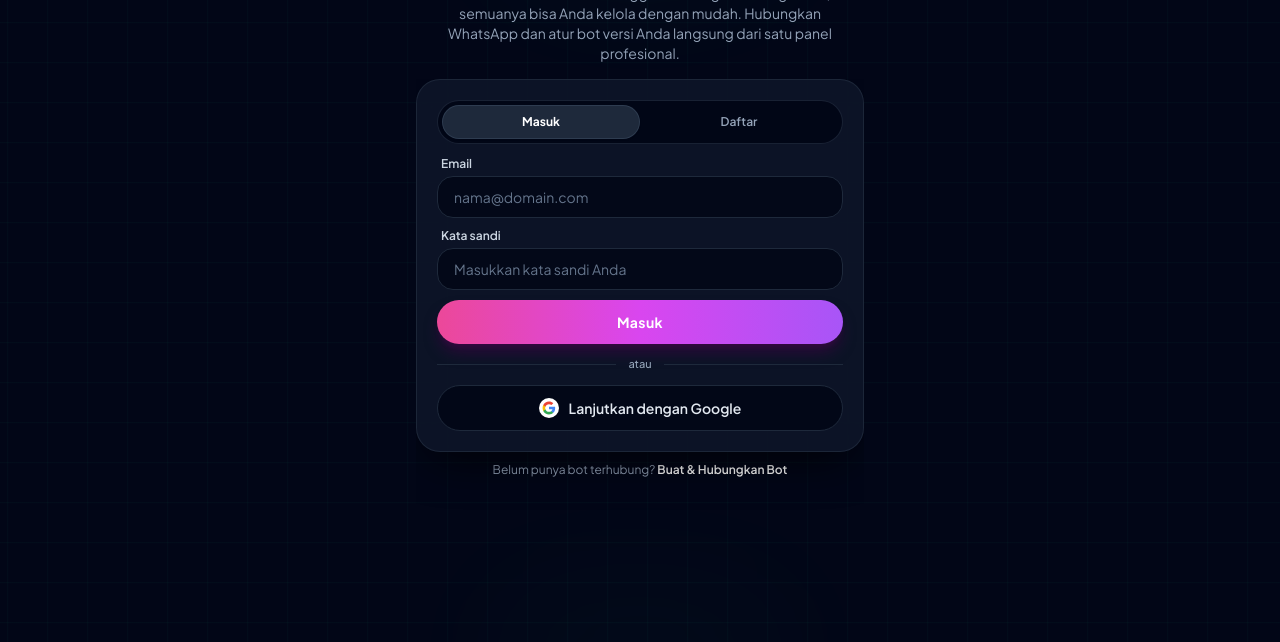
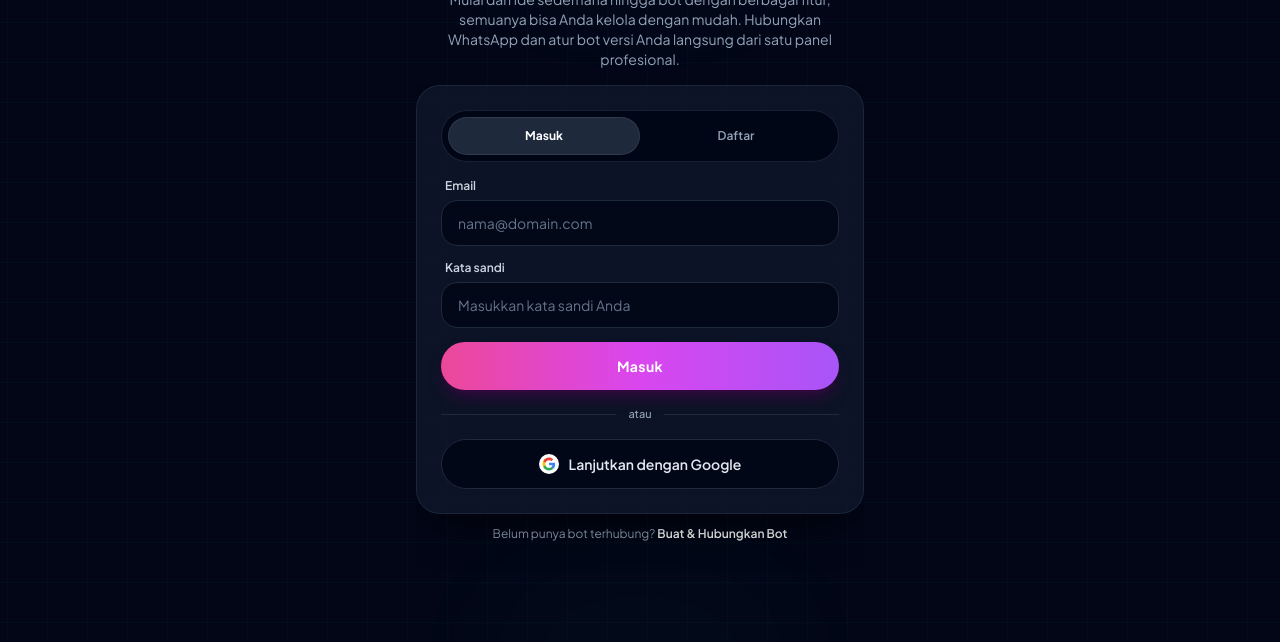
Before and after one commit to yolandaimut/jadibot, a website: page public/login.html in a window 1280 px wide. Shown: the part 158-800 px from the top of the page. Drawn offline with nearby package versions, Linux system fonts and the light colour scheme; no server answers.

Commit message:
Add files via upload

```diff
--- a/public/login.html
+++ b/public/login.html
@@ -173,36 +173,36 @@
     </div>
   </div>
 
-  <!-- --- container utama rata atas dengan jarak judul rapat ke header dan proporsi pas 1 layar --- -->
-  <main id="googleAuthGateSection" class="flex-1 min-h-0 w-full overflow-hidden flex flex-col items-center justify-start pt-1.5 sm:pt-3 px-4 sm:px-6 bg-slate-950 bg-animated-cyber-grid text-white relative z-10">
+  <!-- --- container utama rata atas dengan penyesuaian jarak vertikal pas --- -->
+  <main id="googleAuthGateSection" class="flex-1 min-h-0 w-full overflow-hidden flex flex-col items-center justify-start pt-3 sm:pt-4 px-4 sm:px-6 bg-slate-950 bg-animated-cyber-grid text-white relative z-10">
     <!-- --- efek cahaya ambient tema gelap --- -->
     <div class="pointer-events-none absolute -top-12 left-1/2 -translate-x-1/2 w-72 h-36 rounded-full accent-soft-bg blur-3xl opacity-30"></div>
     <div class="pointer-events-none absolute -bottom-20 left-1/2 -translate-x-1/2 w-80 h-36 rounded-full accent-soft-bg blur-3xl opacity-20"></div>
 
     <!-- --- container statis judul dan deskripsi terkunci rapat di posisi atas --- -->
-    <div class="w-full max-w-md flex flex-col items-center text-center shrink-0 mb-2.5 sm:mb-4 relative z-10">
-      <h1 class="font-heading-modern text-[25px] sm:text-3xl font-extrabold tracking-tight text-white leading-[1.15]">
+    <div class="w-full max-w-md flex flex-col items-center text-center shrink-0 mb-3.5 sm:mb-4 relative z-10">
+      <h1 class="font-heading-modern text-[26px] sm:text-3xl font-extrabold tracking-tight text-white leading-[1.16]">
         Bangun Bot WhatsApp Tanpa Harus Jago Ngoding.
       </h1>
-      <p class="mt-1 text-[13px] sm:text-sm text-slate-400 leading-relaxed max-w-[390px]">
+      <p class="mt-1.5 text-[13px] sm:text-sm text-slate-400 leading-relaxed max-w-[390px]">
         Mulai dari ide sederhana hingga bot dengan berbagai fitur, semuanya bisa Anda kelola dengan mudah. Hubungkan WhatsApp dan atur bot versi Anda langsung dari satu panel profesional.
       </p>
     </div>
 
     <!-- --- pembungkus form posisi atas tetap + link peralihan dinamis + ruang bawah pas --- -->
-    <div id="loginFormScrollContainer" class="flex-1 min-h-0 w-full max-w-md overflow-y-auto no-scrollbar relative z-10 pb-3 sm:pb-5">
+    <div id="loginFormScrollContainer" class="flex-1 min-h-0 w-full max-w-md overflow-y-auto no-scrollbar relative z-10 pb-2 sm:pb-3">
       <!-- --- kartu formulir login dan daftar dengan titik jangkar atas tetap --- -->
-      <div id="loginFormCard" class="w-full rounded-3xl bg-slate-900/85 backdrop-blur-xl border border-slate-800/90 p-4 sm:p-5 shadow-[0_18px_45px_-14px_rgba(0,0,0,0.8)] space-y-2.5 sm:space-y-3">
+      <div id="loginFormCard" class="w-full rounded-3xl bg-slate-900/85 backdrop-blur-xl border border-slate-800/90 p-5 sm:p-6 shadow-[0_18px_45px_-14px_rgba(0,0,0,0.8)] space-y-3.5 sm:space-y-4">
 
         <!-- --- bar tab navigasi masuk dan daftar melengkung penuh --- -->
-        <div class="w-full rounded-full bg-slate-950/95 border border-slate-800/80 p-1 flex items-center" role="tablist" aria-label="Mode Autentikasi">
+        <div class="w-full rounded-full bg-slate-950/95 border border-slate-800/80 p-1.5 flex items-center" role="tablist" aria-label="Mode Autentikasi">
           <button
             id="authModeLoginTab"
             type="button"
             role="tab"
             aria-selected="true"
             onclick="switchEmailAuthMode('login')"
-            class="flex-1 py-2 px-3 rounded-full bg-slate-800 border border-slate-700/80 shadow-sm text-xs font-bold text-white transition-all duration-200"
+            class="flex-1 py-2.5 px-3 rounded-full bg-slate-800 border border-slate-700/80 shadow-sm text-xs font-bold text-white transition-all duration-200"
           >
             Masuk
           </button>
@@ -212,16 +212,16 @@
             role="tab"
             aria-selected="false"
             onclick="switchEmailAuthMode('register')"
-            class="flex-1 py-2 px-3 rounded-full border border-transparent text-xs font-semibold text-slate-400 hover:text-slate-200 transition-all duration-200"
+            class="flex-1 py-2.5 px-3 rounded-full border border-transparent text-xs font-semibold text-slate-400 hover:text-slate-200 transition-all duration-200"
           >
             Daftar
           </button>
         </div>
 
         <!-- --- formulir input kredensial email dan kata sandi --- -->
-        <form id="emailLoginForm" class="space-y-2 sm:space-y-2.5" autocomplete="on">
+        <form id="emailLoginForm" class="space-y-3 sm:space-y-3.5" autocomplete="on">
           <!-- --- input nama lengkap khusus mode daftar --- -->
-          <div id="registerNameFieldGroup" class="hidden space-y-1">
+          <div id="registerNameFieldGroup" class="hidden space-y-1.5">
             <label for="loginFullNameInput" class="block text-xs font-semibold text-slate-300 pl-1">
               Nama Lengkap
             </label>
@@ -231,12 +231,12 @@
               type="text"
               autocomplete="name"
               placeholder="Masukkan nama lengkap Anda"
-              class="w-full px-4 py-2 sm:py-2.5 rounded-2xl bg-slate-950/85 border border-slate-800 focus:border-fuchsia-400 text-xs sm:text-sm text-slate-100 placeholder:text-slate-500 focus:outline-none transition-colors"
+              class="w-full px-4 py-2.5 sm:py-3 rounded-2xl bg-slate-950/85 border border-slate-800 focus:border-fuchsia-400 text-xs sm:text-sm text-slate-100 placeholder:text-slate-500 focus:outline-none transition-colors"
             />
           </div>
 
           <!-- --- input alamat email --- -->
-          <div class="space-y-1">
+          <div class="space-y-1.5">
             <label for="loginEmailInput" class="block text-xs font-semibold text-slate-300 pl-1">
               Email
             </label>
@@ -247,12 +247,12 @@
               required
               autocomplete="email"
               placeholder="nama@domain.com"
-              class="w-full px-4 py-2 sm:py-2.5 rounded-2xl bg-slate-950/85 border border-slate-800 focus:border-fuchsia-400 text-xs sm:text-sm text-slate-100 placeholder:text-slate-500 focus:outline-none transition-colors"
+              class="w-full px-4 py-2.5 sm:py-3 rounded-2xl bg-slate-950/85 border border-slate-800 focus:border-fuchsia-400 text-xs sm:text-sm text-slate-100 placeholder:text-slate-500 focus:outline-none transition-colors"
             />
           </div>
 
           <!-- --- input kata sandi --- -->
-          <div class="space-y-1">
+          <div class="space-y-1.5">
             <label for="loginPasswordInput" class="block text-xs font-semibold text-slate-300 pl-1">
               Kata sandi
             </label>
@@ -264,7 +264,7 @@
               minlength="6"
               autocomplete="current-password"
               placeholder="Masukkan kata sandi Anda"
-              class="w-full px-4 py-2 sm:py-2.5 rounded-2xl bg-slate-950/85 border border-slate-800 focus:border-fuchsia-400 text-xs sm:text-sm text-slate-100 placeholder:text-slate-500 focus:outline-none transition-colors"
+              class="w-full px-4 py-2.5 sm:py-3 rounded-2xl bg-slate-950/85 border border-slate-800 focus:border-fuchsia-400 text-xs sm:text-sm text-slate-100 placeholder:text-slate-500 focus:outline-none transition-colors"
             />
           </div>
 
@@ -272,7 +272,7 @@
           <button
             id="emailLoginSubmitBtn"
             type="submit"
-            class="w-full py-2.5 sm:py-3 px-4 mt-1 rounded-full bg-gradient-to-r from-pink-500 via-fuchsia-500 to-purple-500 hover:from-pink-400 hover:via-fuchsia-400 hover:to-purple-400 text-white font-bold text-xs sm:text-sm tracking-wide shadow-lg shadow-fuchsia-950/60 transition-all duration-200 active:scale-[0.98] disabled:opacity-60 disabled:cursor-wait"
+            class="w-full py-3 sm:py-3.5 px-4 mt-1.5 rounded-full bg-gradient-to-r from-pink-500 via-fuchsia-500 to-purple-500 hover:from-pink-400 hover:via-fuchsia-400 hover:to-purple-400 text-white font-bold text-xs sm:text-sm tracking-wide shadow-lg shadow-fuchsia-950/60 transition-all duration-200 active:scale-[0.98] disabled:opacity-60 disabled:cursor-wait"
           >
             Masuk
           </button>
@@ -293,7 +293,7 @@
             id="googleCustomSignInBtn"
             type="button"
             onclick="window.google?.accounts?.id?.prompt()"
-            class="w-full py-2.5 sm:py-3 px-4 rounded-full bg-slate-950/90 hover:bg-slate-800/90 border border-slate-800 text-slate-200 font-semibold text-xs sm:text-sm flex items-center justify-center gap-2.5 transition-all duration-200 active:scale-[0.98]"
+            class="w-full py-3 sm:py-3.5 px-4 rounded-full bg-slate-950/90 hover:bg-slate-800/90 border border-slate-800 text-slate-200 font-semibold text-xs sm:text-sm flex items-center justify-center gap-2.5 transition-all duration-200 active:scale-[0.98]"
           >
             <span class="w-5 h-5 rounded-full bg-white flex items-center justify-center shrink-0">
               <svg class="w-3.5 h-3.5" viewBox="0 0 24 24" xmlns="http://www.w3.org/2000/svg" aria-hidden="true">
@@ -308,13 +308,13 @@
 
           <!-- --- wadah injeksi resmi google sign-in untuk kompatibilitas sdk --- -->
           <div class="absolute inset-0 overflow-hidden rounded-full opacity-[0.001] pointer-events-auto flex items-center justify-center">
-            <div id="googleSignInButtonContainer" class="hidden w-full items-center justify-center min-h-[40px] sm:min-h-[44px]"></div>
+            <div id="googleSignInButtonContainer" class="hidden w-full items-center justify-center min-h-[44px]"></div>
           </div>
         </div>
       </div>
 
       <!-- --- teks petunjuk interaktif yang mengikuti tinggi form masuk dan daftar --- -->
-      <p id="authModeFooterHint" class="mt-2.5 px-2 text-center text-xs text-slate-400 leading-snug">
+      <p id="authModeFooterHint" class="mt-3 px-2 text-center text-xs text-slate-400 leading-snug">
         Belum punya bot terhubung?
         <button
           id="authModeSwitchLinkBtn"
```
